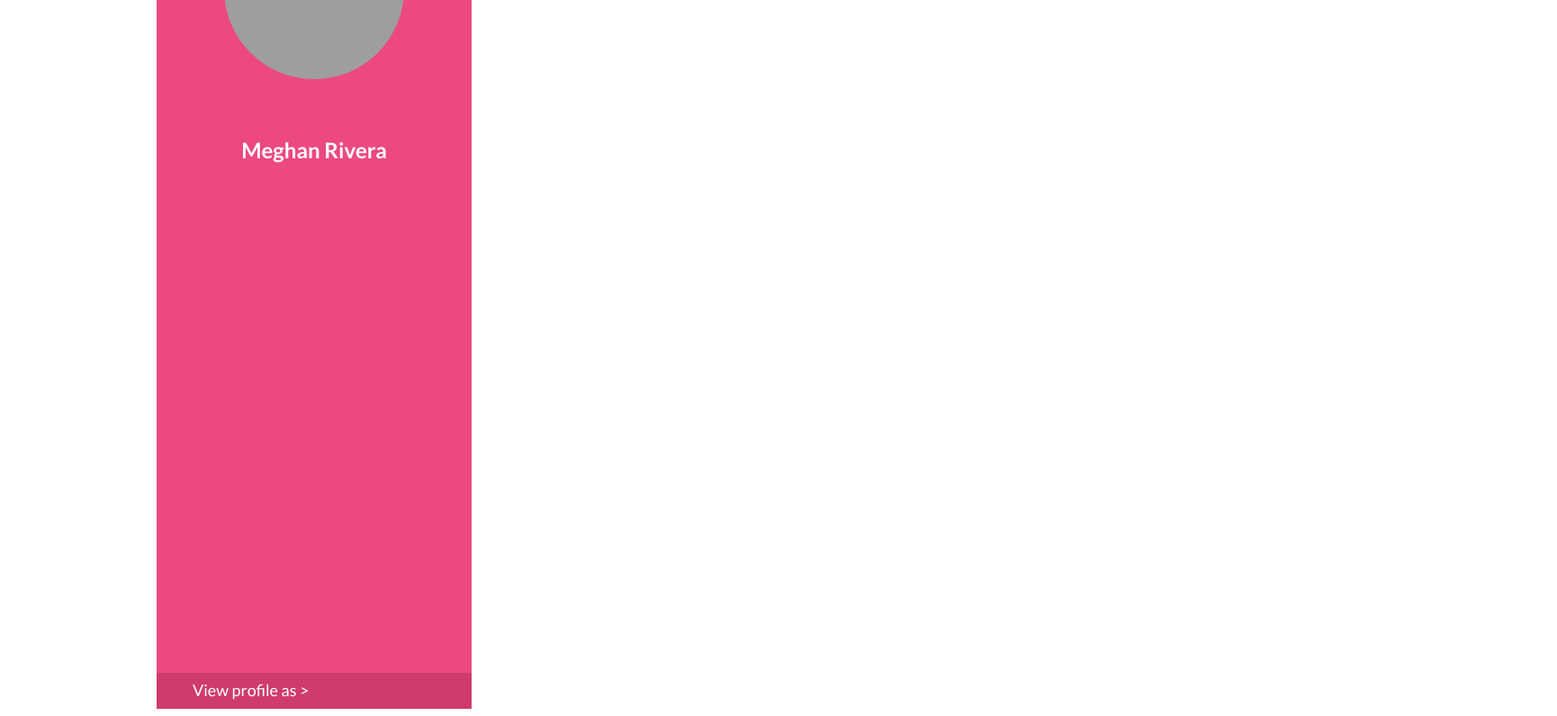
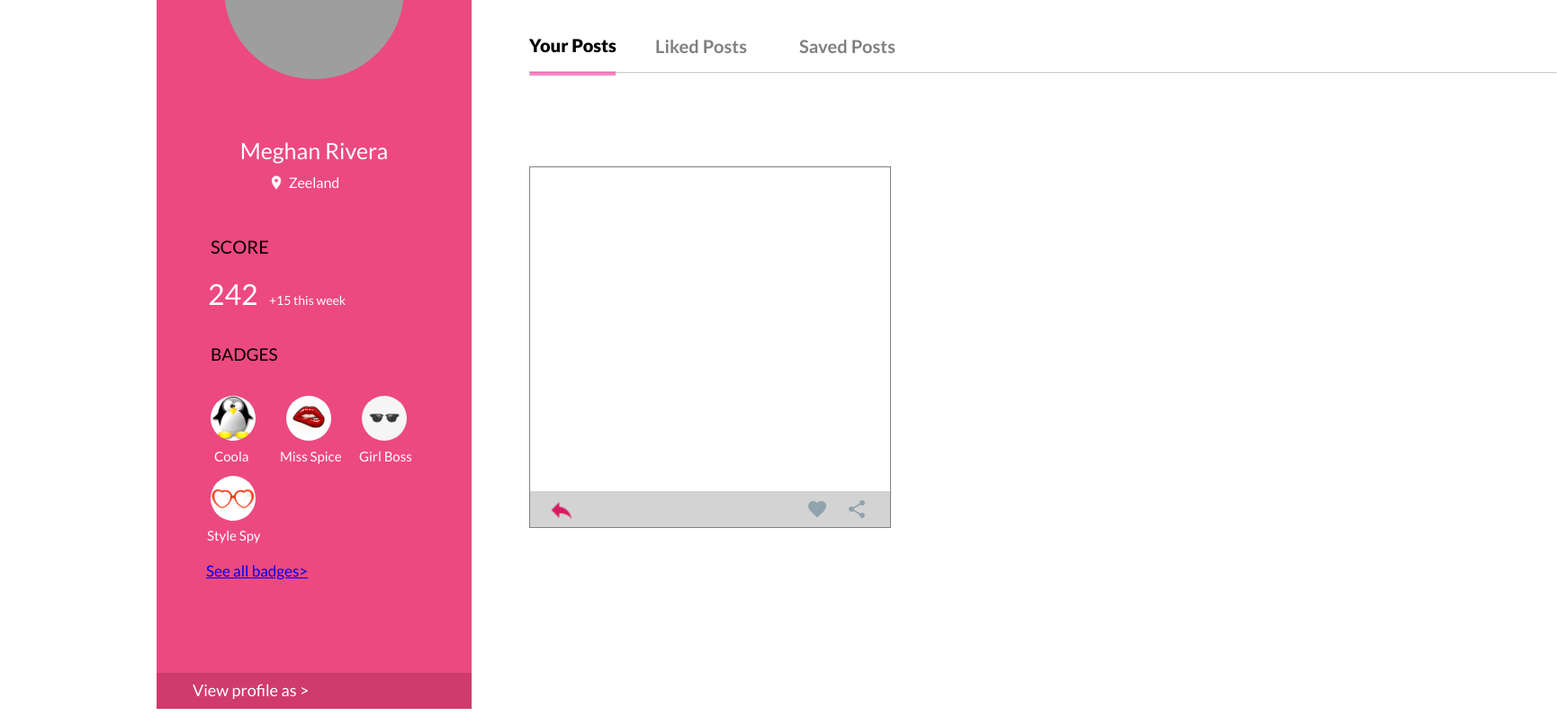
Before and after one commit to EtozheniksNN/Homework, a plain HTML site: page index.html in a window 1280 px wide. Shown: the part 390-1186 px from the top of the page at 90% size, 1730 px wide, since content can reach past the window. Drawn offline with Linux system fonts and the light colour scheme; grey boxes are pictures that could not be loaded.

Commit message:
added some things

```diff
--- a/assets/styles/style.css
+++ b/assets/styles/style.css
@@ -34,9 +34,11 @@ body {
 .Notification {
     margin-right: 70px;
 }
-.Menu{
+
+.Menu {
     margin-right: -20px;
 }
+
 .Picture {
     position: relative;
     display: flex;
@@ -70,8 +72,11 @@ body {
     border-radius: 25px;
     text-transform: uppercase;
     font-size: 14px;
-    text-decoration: none;
 
+}
+
+.LinKK {
+    text-decoration: none !important;
 }
 
 .QuestionPic {
@@ -89,13 +94,15 @@ body {
     font-weight: 500;
     margin-left: 15px;
 }
-.InfoPart{
+
+.InfoPart {
     height: 800px;
     width: 350px;
     background-color: #ec4980;
     margin-top: 20px;
     margin-left: 86px;
 }
+
 .UserAvatar {
     height: 200px;
     width: 200px;
@@ -105,7 +112,7 @@ body {
 }
 
 
-.BottomRow{
+.BottomRow {
     position: relative;
     width: 350px;
     height: 40px;
@@ -113,19 +120,227 @@ body {
     margin-top: -40px;
     margin-left: 86px;
 }
-.BottomText{
+
+.BottomText {
     font-family: 'Lato', sans-serif;
     font-weight: 500;
     font-size: 18px;
     color: white;
     position: absolute;
     z-index: 5;
-    top:-10px;
+    top: -10px;
     left: 40px;
 }
-.InfoPart > h2{
+
+.InfoPart > .NameSur {
     text-align: center;
     margin-top: 60px;
     color: white;
     font-family: 'Lato', sans-serif;
+    font-size: 25px;
+    font-weight: 500;
 }
+
+.InfoPart > .Loco {
+    text-align: center;
+    margin-top: -10px;
+    color: white;
+    font-family: 'Lato', sans-serif;
+    font-size: 16px;
+    font-weight: 500;
+}
+
+.Loc {
+
+    margin-bottom: -124px;
+    margin-left: -155px;
+    width: 18px;
+    height: 18px;
+}
+
+.Score {
+    color: black;
+    font-family: 'Lato', sans-serif;
+    font-weight: 500;
+    margin-top: 50px;
+    margin-left: 60px;
+    font-size: 20px;
+}
+
+.Amount {
+    color: white;
+    font-family: 'Lato', sans-serif;
+    font-weight: 500;
+    margin-left: 57px;
+}
+
+.Plus {
+    color: white;
+    font-family: 'Lato', sans-serif;
+    font-weight: 500;
+    font-size: 14px;
+    margin-top: -43px;
+    margin-left: 125px;
+}
+
+.Badges {
+    color: black;
+    font-family: 'Lato', sans-serif;
+    font-weight: 500;
+    font-size: 19px;
+    margin-left: 60px;
+    margin-top: 40px;
+}
+
+.images {
+    width: 50px;
+    height: 50px;
+    border-radius: 50%;
+}
+
+.peng {
+    margin-left: 60px;
+    margin-top: 20px;
+}
+
+.lips {
+    margin-left: 30px;
+    margin-top: 20px;
+}
+
+.glasses {
+    margin-top: 20px;
+    margin-left: 30px;
+}
+
+.heartpic {
+    width: 50px;
+    height: 50px;
+    border-radius: 50%;
+    margin-left: 60px;
+    margin-top: 35px;
+}
+
+.pengT {
+    color: white;
+    font-family: 'Lato', sans-serif;
+    font-weight: 500;
+    margin-top: -85px;
+    margin-left: 64px;
+    font-size: 15px;
+}
+
+.lipsT {
+    color: white;
+    font-family: 'Lato', sans-serif;
+    font-weight: 500;
+    margin-top: -38px;
+    margin-left: 137px;
+    font-size: 15px;
+}
+
+.glassesT {
+    color: white;
+    font-family: 'Lato', sans-serif;
+    font-weight: 500;
+    margin-top: -38px;
+    margin-left: 225px;
+    font-size: 15px;
+}
+
+.heartpicT {
+    color: white;
+    font-family: 'Lato', sans-serif;
+    font-weight: 500;
+    font-size: 15px;
+    margin-left: 56px;
+    margin-top: 70px;
+}
+
+.BottomLink {
+    font-family: 'Lato', sans-serif;
+    font-weight: 500;
+    font-size: 17px;
+    margin-left: 55px;
+}
+
+.Posts {
+    font-size: 20px;
+    font-family: 'Lato', sans-serif;
+    margin-top: -750px;
+    margin-left: 500px;
+    font-weight: 900;
+}
+
+.LikedPosts {
+    margin-top: -40px;
+    margin-left: 640px;
+    font-weight: 700;
+}
+
+.SavedPosts {
+    margin-left: 800px;
+    margin-top: -40px;
+    font-weight: 700;
+}
+
+.TextSets {
+    font-family: 'Lato', sans-serif;
+    font-weight: 700;
+    font-size: 20px;
+    color: gray;
+    letter-spacing: 0.1px;
+}
+
+hr {
+    width: 1140px;
+    margin-left: 500px;
+    opacity: 0.5;
+}
+
+.SecondLine {
+    margin-top: -11px;
+    width: 95px;
+    height: 4px;
+    line-height: 2px;
+    background-color: deeppink;
+
+}
+
+.FirstTable {
+    border: 1px solid grey;
+    width: 400px;
+    height: 400px;
+    margin-top: 100px;
+    margin-left: 500px;
+}
+
+.inFooter {
+    background-color: lightgrey;
+    width: 400px;
+    height: 40px;
+    margin-top: 360px;
+
+}
+
+.share {
+    width: 30px;
+    height: 30px;
+    margin-top: 6px;
+    margin-left: 20px;
+    transform: scale(-1, 1);
+}
+
+.twoIcons {
+    box-sizing: border-box;
+    display: flex;
+    justify-content: flex-end;
+    margin-top: -32px;
+}
+
+.shareR {
+    margin-right: 25px;
+}
+.shareRR{
+    margin-right: 20px;
+}
--- a/index.html
+++ b/index.html
@@ -4,8 +4,9 @@
     <meta charset="UTF-8">
     <title>342492 Try</title>
     <link rel="stylesheet" href="./assets/styles/style.css">
-    <link href="https://fonts.googleapis.com/css?family=Lato:100,300,400,700&display=swap" rel="stylesheet">
+    <link href="https://fonts.googleapis.com/css?family=Lato:300,300i,400,700,900&display=swap" rel="stylesheet">
 </head>
+<body>
 <div>
 
     <header class="headerLine">
@@ -16,13 +17,13 @@
         </div>
         <div class="HeaderIcons">
             <a href="#">
-                <img class="Search TextSet" src="./assets/images/magnify.svg">
+                <img class="Search TextSet" src="./assets/images/search.png">
             </a>
             <a href="#">
-                <img class="Notification TextSet" src="./assets/images/bell.svg">
+                <img class="Notification TextSet" src="./assets/images/not.png">
             </a>
             <a href="#">
-                <img class="Menu TextSet" src="./assets/images/menu.svg">
+                <img class="Menu TextSet" src="./assets/images/menu.png">
             </a>
         </div>
 
@@ -31,7 +32,7 @@
     <div class="Picture">
         <img class="FirstPic" src="./assets/images/back.jpeg">
         <img class="SecondPic" src="./assets/images/back.jpeg">
-        <a href="#">
+        <a class="LinKK" href="#">
             <div class="Question">
                 <h3 class="QuestionPic2">+</h3>
                 <h3 class="QuestionPic">Post a question/poll</h3>
@@ -42,7 +43,22 @@
         <div class="InfoPart">
             <img class="UserAvatar" src="https://images.genius.com/e6fbcff2f92ddd9b58063e9bf902a137.1000x1000x1.jpg"
                  alt="UserAvatar">
-            <h2>Meghan Rivera</h2>
+            <img class="Loc" src="assets/images/loco.png" alt="loc">
+            <h2 class="NameSur">Meghan Rivera</h2>
+            <h4 class="Loco">Zeeland</h4>
+            <h2 class="Score">SCORE</h2>
+            <h1 class="Amount">242</h1>
+            <h3 class="Plus">+15 this week</h3>
+            <h2 class="Badges">BADGES</h2>
+            <a href="#"><img class="peng images" src="./assets/images/peng.jpeg"></a>
+            <a href="#"><img class="lips images" src="./assets/images/lips.png"></a>
+            <a href="#"><img class=" glasses images" src="./assets/images/glasses.jpg"></a>
+            <a href="#"><img class=" heartpic" src="./assets/images/heartglasses.jpg"></a>
+            <h4 class="pengT">Coola</h4>
+            <h4 class="lipsT">Miss Spice</h4>
+            <h4 class="glassesT">Girl Boss</h4>
+            <h4 class="heartpicT">Style Spy</h4>
+            <a class="BottomLink" href="#">See all badges></a>
         </div>
 
     </div>
@@ -50,6 +66,34 @@
 <div class="BottomRow">
     <h3 class="BottomText">View profile as ></h3>
 </div>
+<div class="Main Part">
+    <div class="Some letters">
+
+        <h2 class="Posts">Your Posts</h2>
+        <h2 class="LikedPosts TextSets">Liked Posts</h2>
+        <h2 class="SavedPosts TextSets">Saved Posts</h2>
+        <hr>
+        <hr class="SecondLine">
+    </div>
+    <div class="FirstTable">
+        <footer class="footerStyle">
+            <div class="inFooter">
+                <img class="share" src="assets/images/share.png">
+                <div class="twoIcons">
+                    <img class="shareRR" src="assets/images/heartIcon.png">
+                    <img class="shareR" src="assets/images/shareR.png">
+
+
+                </div>
+
+            </div>
+
+        </footer>
+
+
+    </div>
+</div>
+
 
 </body>
 </html>
```
Also changed, not shown: assets/images/bell.svg (deleted), assets/images/heartIcon.png (added), assets/images/loc.svg (added), assets/images/loco.png (added), assets/images/magnify.svg (deleted), assets/images/menu.png (added), assets/images/menu.svg (deleted), assets/images/not.png (added), assets/images/search.png (added), assets/images/share.png (added), assets/images/shareR.png (added).
